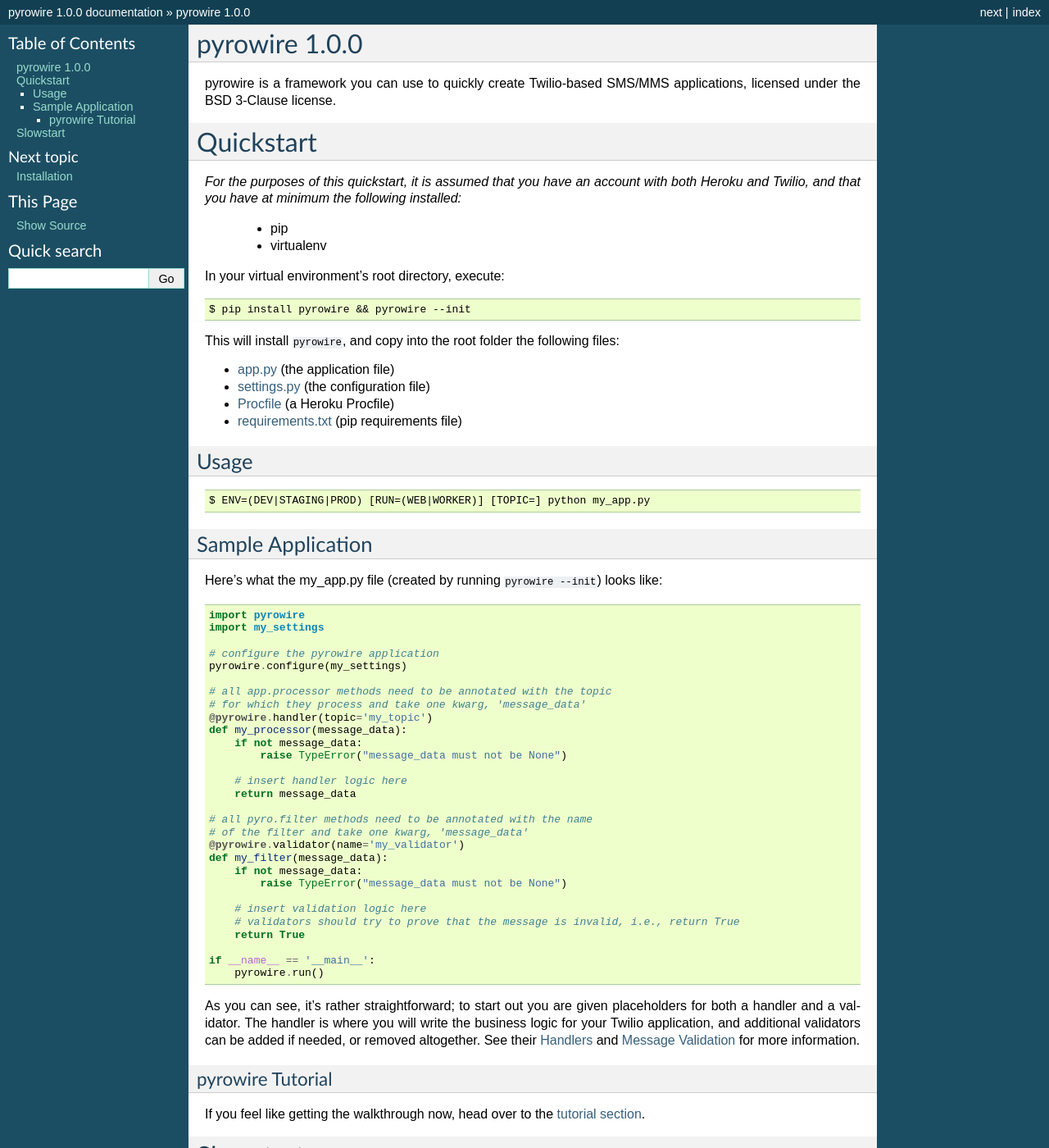
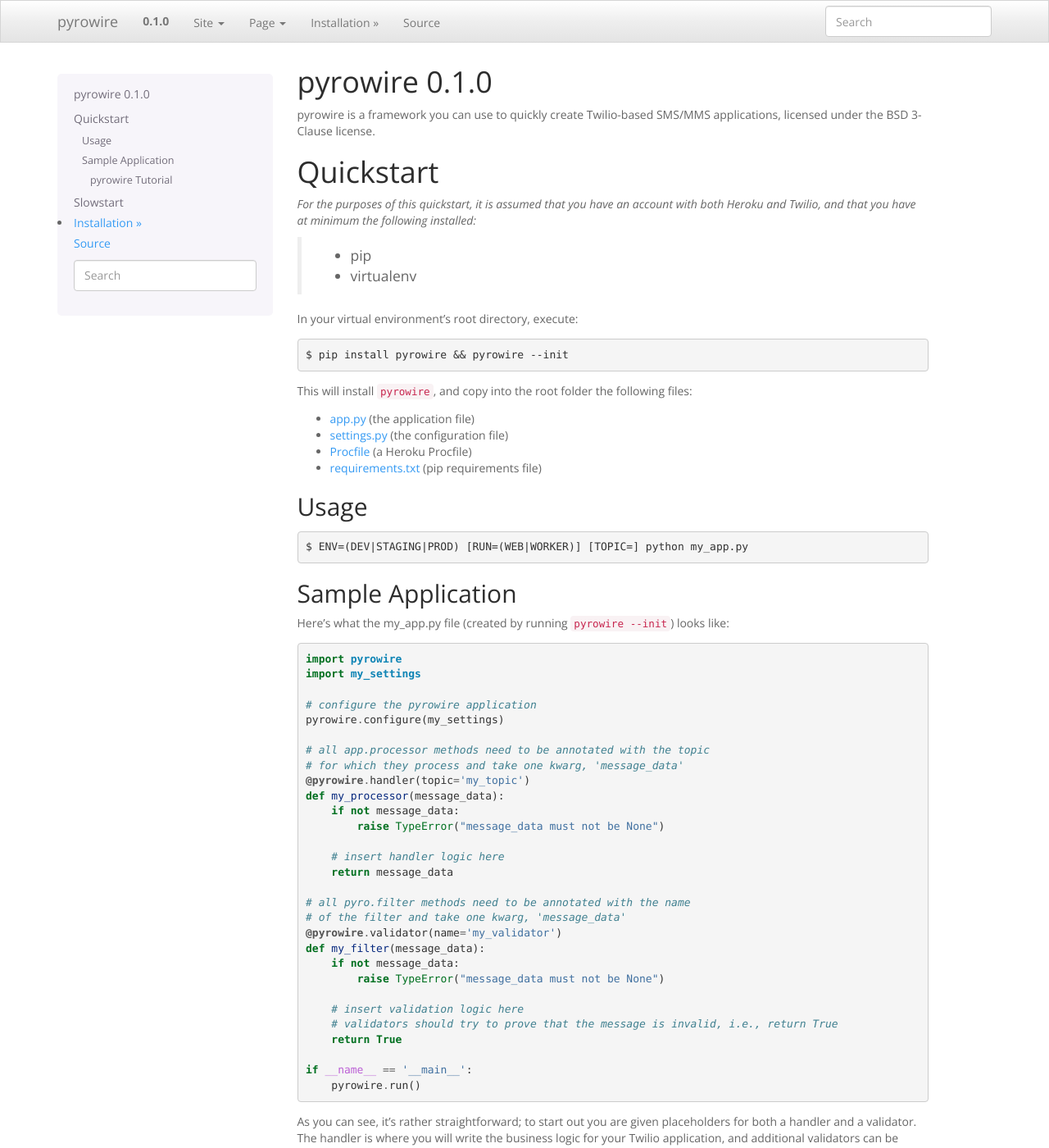
Before and after one commit to wieden-kennedy/pyrowire, a Sphinx documentation site: the page built from docs/index.rst, in a window 1280 px wide and 1400 px high. Shown: the whole window at 82% size. Built offline with Sphinx 7.4.7, drawn with Linux system fonts in a browser that asks for light colours; some of the changed text lies outside the part shown.

Commit message:
updated version number

```diff
--- a/docs/conf.py
+++ b/docs/conf.py
@@ -14,11 +14,12 @@
 
 import sys
 import os
+import sphinx_bootstrap_theme
 
 # If extensions (or modules to document with autodoc) are in another directory,
 # add these directories to sys.path here. If the directory is relative to the
 # documentation root, use os.path.abspath to make it absolute, like shown here.
-#sys.path.insert(0, os.path.abspath('.'))
+sys.path.insert(0, os.path.abspath('..'))
 
 # -- General configuration ------------------------------------------------
 
@@ -28,7 +29,9 @@
 # Add any Sphinx extension module names here, as strings. They can be
 # extensions coming with Sphinx (named 'sphinx.ext.*') or your custom
 # ones.
-extensions = []
+extensions = [
+    'sphinx.ext.autodoc',
+]
 
 # Add any paths that contain templates here, relative to this directory.
 templates_path = ['_templates']
@@ -51,9 +54,9 @@
 # built documents.
 #
 # The short X.Y version.
-version = '1.0.0'
+version = '0.1.0'
 # The full version, including alpha/beta/rc tags.
-release = '1.0.0'
+release = '0.1.0'
 
 # The language for content autogenerated by Sphinx. Refer to documentation
 # for a list of supported languages.
@@ -98,7 +101,11 @@
 
 # The theme to use for HTML and HTML Help pages.  See the documentation for
 # a list of builtin themes.
-html_theme = 'default'
+html_theme = 'bootstrap'
+html_theme_path = sphinx_bootstrap_theme.get_html_theme_path()
+html_theme_options = {
+    'bootswatch_theme': 'spacelab'
+}
 
 # Theme options are theme-specific and customize the look and feel of a theme
 # further.  For a list of options available for each theme, see the
```
